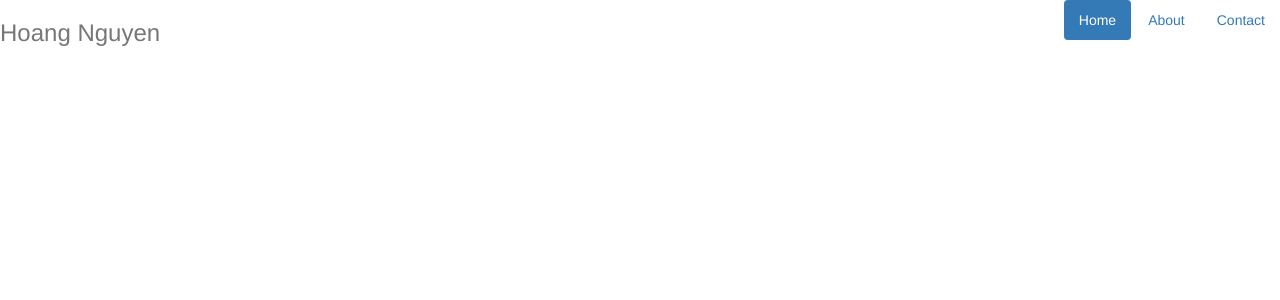
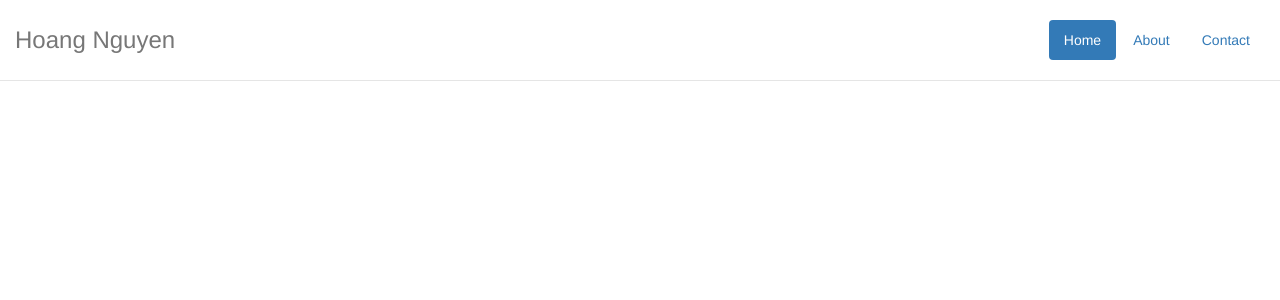
Before and after one commit to hvn92/hvn92.github.io, a Jekyll site: the page built from index.html, in a window 1280 px wide. Shown: the top 300 px of the page. Built offline with Jekyll 4.4.1, drawn with Linux system fonts in a browser that asks for light colours; nearby versions of some CDN libraries.

Commit message:
Change header

```diff
--- a/css/custom.css
+++ b/css/custom.css
@@ -1,2 +1,25 @@
 ---
 ---
+/* Space out content a bit */
+body {
+  padding-top: 20px;
+  padding-bottom: 20px;
+}
+
+/* Everything but the jumbotron gets side spacing for mobile first views */
+.header {
+  padding-right: 15px;
+  padding-left: 15px;
+}
+
+/* Custom page header */
+.header {
+  padding-bottom: 20px;
+  border-bottom: 1px solid #e5e5e5;
+}
+/* Make the masthead heading the same height as the navigation */
+.header h3 {
+  margin-top: 0;
+  margin-bottom: 0;
+  line-height: 40px;
+}
```
